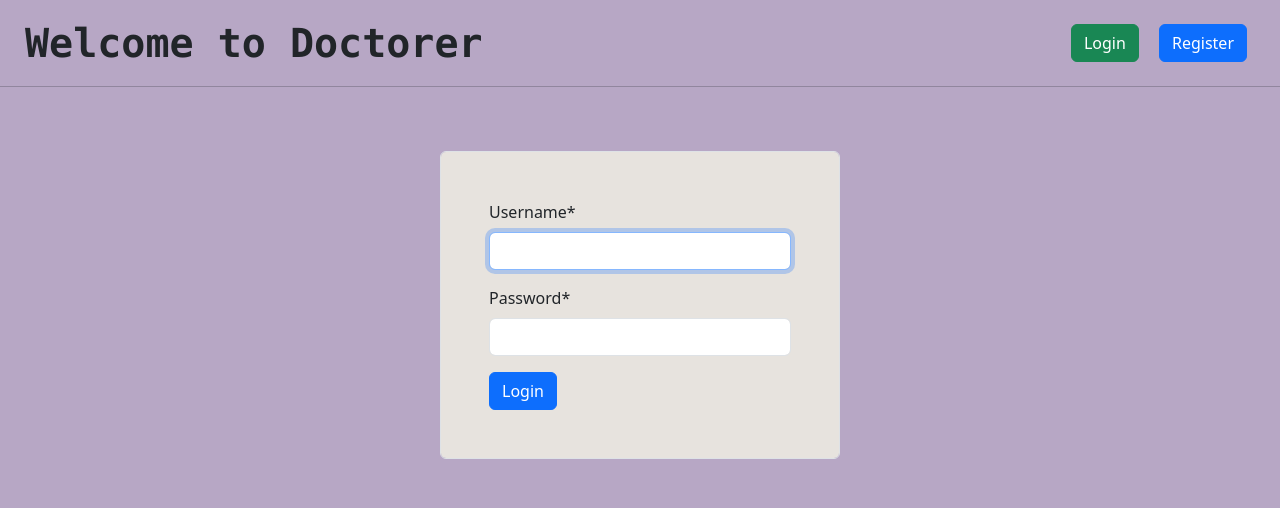
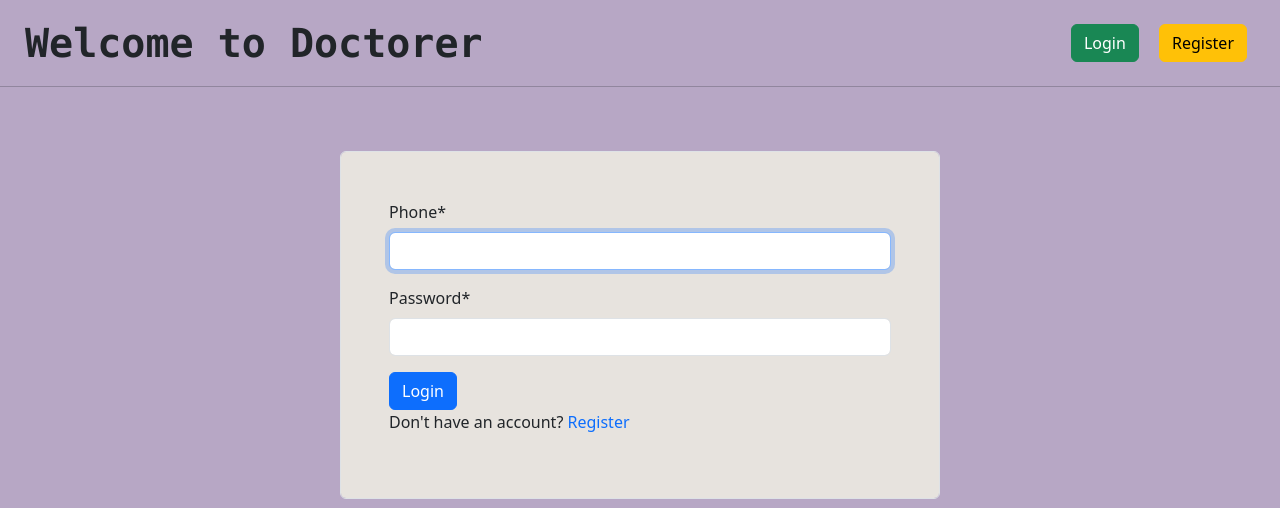
Before and after one commit to nadeemmaahmud/DoctorAppointmentApp, a Django app: page /users/login/ in a window 1280 px wide. Shown: the top 508 px of the page. Run offline with Django 5.2, Linux system fonts and the light colour scheme; some libraries are stand-ins or nearby versions.

Commit message:
User and Core model modified

```diff
--- a/core/models.py
+++ b/core/models.py
@@ -10,6 +10,7 @@ class Appointment(models.Model):
     date = models.DateField()
     category = models.ForeignKey(Category, on_delete=models.SET_NULL, null=True, blank=True)
     shift = models.CharField(max_length=10, choices=[('morning', 'Morning'), ('afternoon', 'Afternoon'), ('evening', 'Evening')])
+    prev_case = models.CharField(max_length=10, null=True, blank=True)
 
     def __str__(self):
         return f"Case No. {self.id} : {self.first_name} {self.last_name} | {self.date} | {self.shift}"
--- a/templates/base.html
+++ b/templates/base.html
@@ -14,8 +14,7 @@
             <div>
                 <div class="dropdown m-2">
                     <a class="btn btn-info dropdown-toggle" href="#" role="button" data-bs-toggle="dropdown" aria-expanded="false">
-                        <img src="{{ user.profile_pic.url }}" alt=""> {{ user.first_name }}!
-                    </a>
+                    <img src="{{ user.profile_pic.url }}" alt=""> {{ user.first_name }}</a>
 
                     <ul class="dropdown-menu">
                         <li><a class="dropdown-item" href="/profile/">Profile</a></li>
@@ -28,7 +27,7 @@
         {% else %}
             <div>
                 <a href="{% url 'login' %}" class="btn btn-success m-2">Login</a>
-                <a href="/" class="btn btn-primary m-2">Register</a>
+                <a href="{% url 'register' %}" class="btn btn-warning m-2">Register</a>
             </div>
         {% endif %}
     </div>
--- a/templates/login_register_form.html
+++ b/templates/login_register_form.html
@@ -5,10 +5,15 @@
 
 {% block content %}
     <div>
-        <form method="post" class="container form-control p-5 mt-5" style="background-color: rgb(231, 227, 222); max-width: 400px;">
+        <form method="post" class="container form-control p-5 mt-5" style="background-color: rgb(231, 227, 222); max-width: 600px;">
             {% csrf_token %}
             {{ form|crispy }}
             <button type="submit" class="btn btn-primary">{% if create %}Register{% else %}Login{% endif %}</button>
+            {% if create %}
+                <p>Already have an account? <a class="text-decoration-none" href="{% url 'login' %}">Login</a></p>
+            {% else %}
+                <p>Don't have an account? <a class="text-decoration-none" href="{% url 'register' %}">Register</a></p>
+            {% endif %}
         </form>
     </div>
 {% endblock %}
--- a/users/urls.py
+++ b/users/urls.py
@@ -1,9 +1,10 @@
 from django.urls import path
-from .views import user_logout, user_login
+from .views import user_logout, user_login, user_register
 from django.conf import settings
 from django.conf.urls.static import static
 
 urlpatterns = [
     path('login/', user_login, name='login'),
     path("logout/", user_logout, name='logout'),
+    path("register/", user_register, name='register'),
 ] + static(settings.MEDIA_URL, document_root=settings.MEDIA_ROOT)
--- a/users/views.py
+++ b/users/views.py
@@ -1,16 +1,17 @@
 from django.shortcuts import render, redirect
 from django.contrib.auth import login, logout, authenticate
 from django.contrib import messages
-from django.contrib.auth.forms import AuthenticationForm
+from django.contrib.auth.forms import AuthenticationForm, UserCreationForm
+from .forms import RegisterForm
 
 def user_login(request):
     if request.method == "POST":
         form = AuthenticationForm(data=request.POST)
 
         if form.is_valid():
-            username = form.cleaned_data.get('username')
+            phone = form.cleaned_data.get('username')
             password = form.cleaned_data.get('password')
-            user = authenticate(username=username, password=password)
+            user = authenticate(username=phone, password=password)
 
             if user is not None:
                 login(request, user)
@@ -28,3 +29,16 @@ def user_logout(request):
     logout(request)
     messages.success(request, "You've been logged out!")
     return redirect('home')
+
+def user_register(request):
+    if request.method == 'POST':
+        form = UserCreationForm(data=request.POST)
+
+        if form.is_valid():
+            form.save()
+            messages.success(request, "You've been successfully registered! Please login to continue.")
+            return redirect('login')
+    else:
+        form = UserCreationForm()
+
+    return render(request, "login_register_form.html", {'form':form, 'create':True})
```
Also changed, not shown: users/forms.py (added, +23 -0 lines), users/models.py (+7 -7 lines), core/migrations/0001_initial.py, core/migrations/0002_initial.py, media/Profile_Pics/WhatsApp_Image_2025-06-04_at_18.20.11.jpeg (deleted), users/migrations/0001_initial.py, users/migrations/0002_alter_customuser_dob.py (deleted), users/migrations/0002_alter_customuser_phone.py, users/migrations/0003_remove_customuser_username.py (added).
